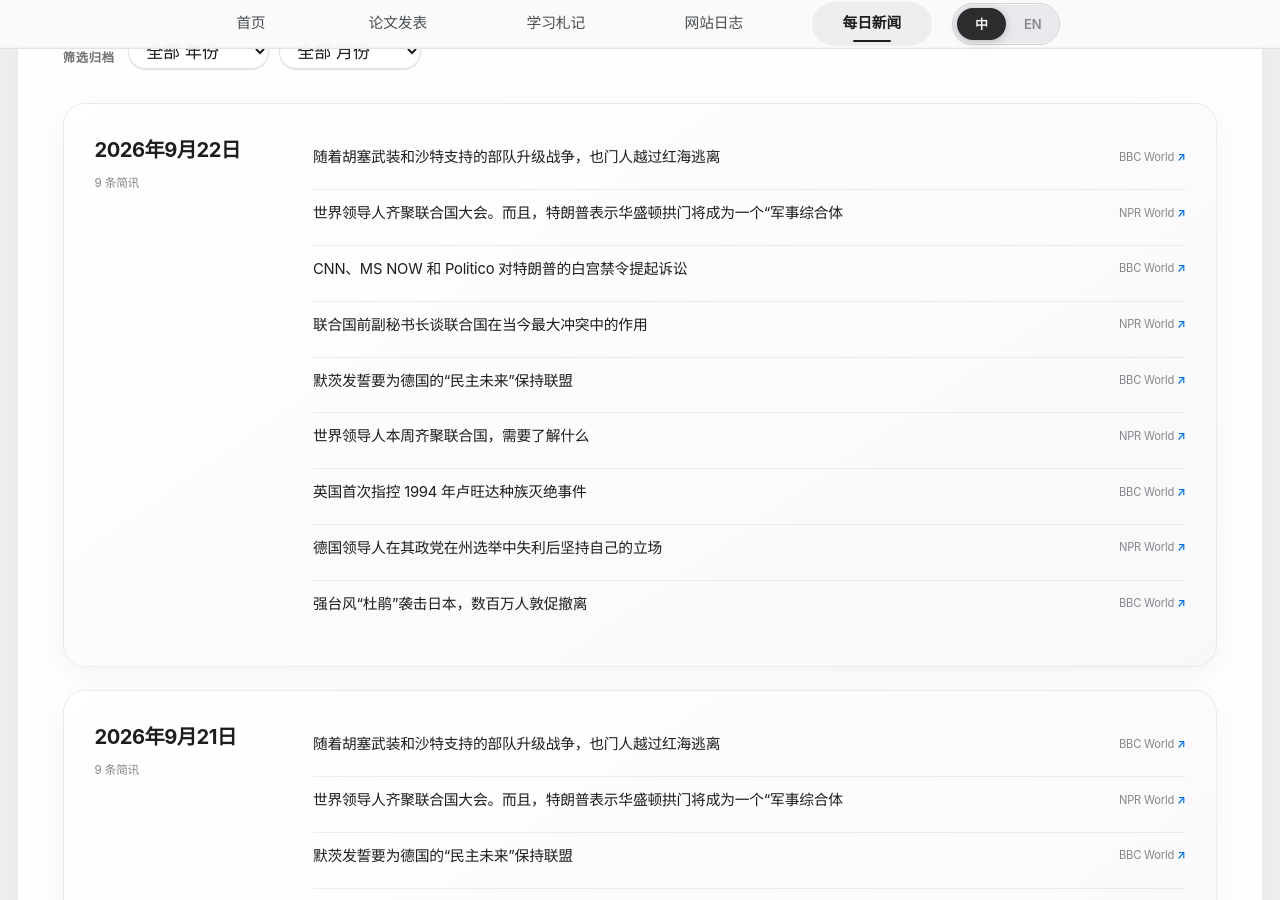
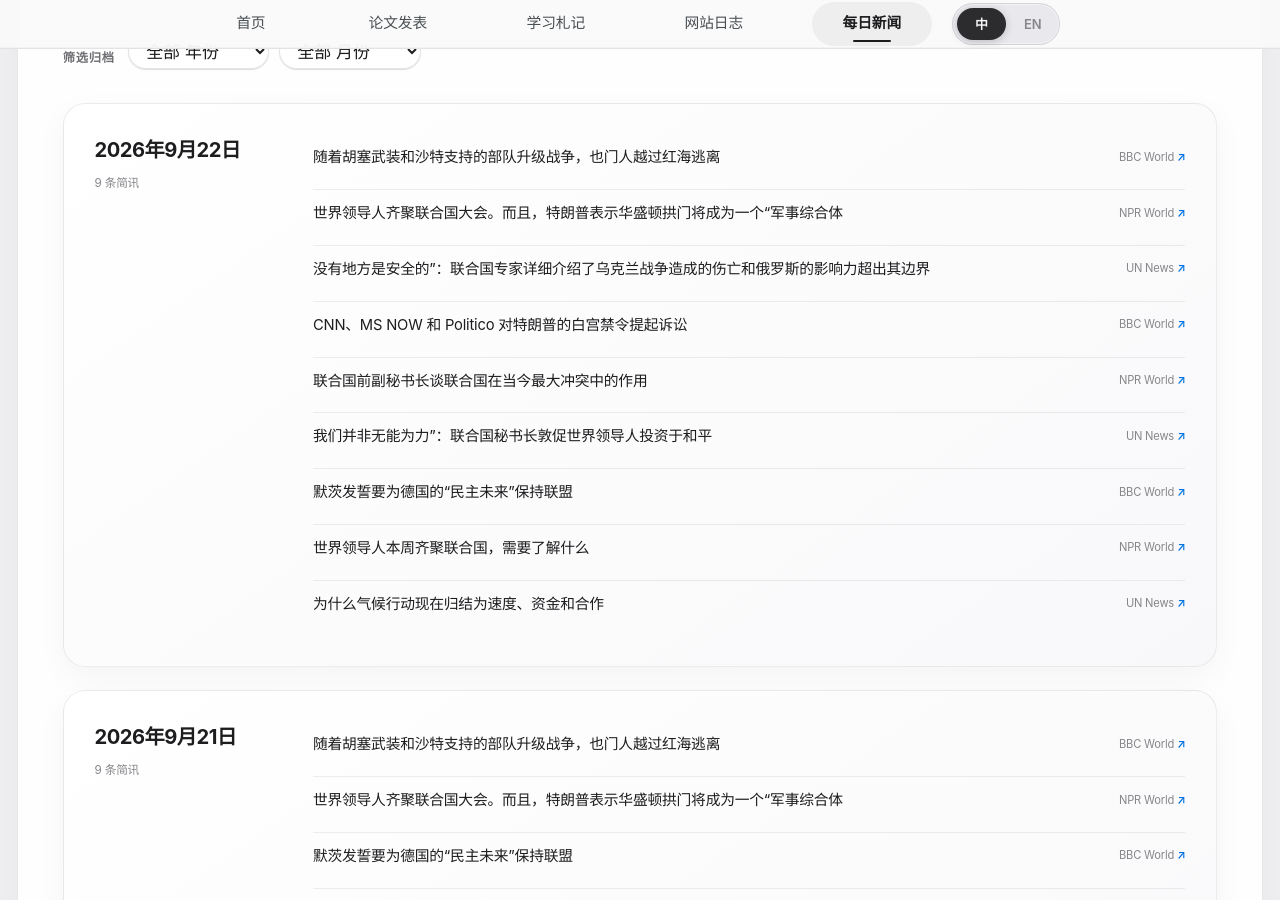
Before and after one commit to HaoxiangLuo/HaoxiangLuo.github.io, a Jekyll site: the page built from _pages/daily-news-zh.html, in a window 1280 px wide and 900 px high, scrolled down 297 px. Built offline with Jekyll 4.4.1, drawn with Linux system fonts in a browser that asks for light colours; a style sheet for code colours, icons or effects is not loaded.

Commit message:
Update daily news 2026-09-22

```diff
--- a/_data/daily_news.json
+++ b/_data/daily_news.json
@@ -1,5 +1,5 @@
 {
-  "updated_at": "2026-09-22T01:21:36+08:00",
+  "updated_at": "2026-09-22T02:27:25+08:00",
   "days": [
     {
       "date": "2026-09-22",
@@ -17,6 +17,12 @@
           "title_zh": "世界领导人齐聚联合国大会。而且，特朗普表示华盛顿拱门将成为一个“军事综合体"
         },
         {
+          "title": "‘Nowhere is safe’: UN experts detail Ukraine war’s toll and Russia’s reach beyond its borders",
+          "source": "UN News",
+          "url": "https://news.un.org/feed/view/en/story/2026/09/1168386",
+          "title_zh": "没有地方是安全的”：联合国专家详细介绍了乌克兰战争造成的伤亡和俄罗斯的影响力超出其边界"
+        },
+        {
           "title": "CNN, MS NOW and Politico file lawsuit against Trump's White House ban",
           "source": "BBC World",
           "url": "https://www.bbc.co.uk/news/articles/cm0e32rwvrryo?at_medium=RSS&at_campaign=rss",
@@ -27,6 +33,12 @@
           "source": "NPR World",
           "url": "https://www.npr.org/2026/09/21/nx-s1-5974141/former-un-deputy-secretary-general-on-the-role-of-the-un-in-todays-biggest-conflicts",
           "title_zh": "联合国前副秘书长谈联合国在当今最大冲突中的作用"
+        },
+        {
+          "title": "‘We are not powerless’: UN chief urges world leaders to invest in peace",
+          "source": "UN News",
+          "url": "https://news.un.org/feed/view/en/story/2026/09/1168383",
+          "title_zh": "我们并非无能为力”：联合国秘书长敦促世界领导人投资于和平"
         },
         {
           "title": "Merz vows to keep coalition together for Germany's 'democratic future'",
@@ -41,22 +53,10 @@
           "title_zh": "世界领导人本周齐聚联合国，需要了解什么"
         },
         {
-          "title": "First UK charges brought over 1994 Rwanda genocide",
-          "source": "BBC World",
-          "url": "https://www.bbc.co.uk/news/articles/cr2092216nywo?at_medium=RSS&at_campaign=rss",
-          "title_zh": "英国首次指控 1994 年卢旺达种族灭绝事件"
-        },
-        {
-          "title": "Germany's leader stands his ground after his party loses in state elections",
-          "source": "NPR World",
-          "url": "https://www.npr.org/2026/09/21/g-s1-144231/germany-state-elections-merz",
-          "title_zh": "德国领导人在其政党在州选举中失利后坚持自己的立场"
-        },
-        {
-          "title": "Millions urged to evacuate as powerful Typhoon Dujuan hits Japan",
-          "source": "BBC World",
-          "url": "https://www.bbc.co.uk/news/articles/cm3wj2lexl97o?at_medium=RSS&at_campaign=rss",
-          "title_zh": "强台风“杜鹃”袭击日本，数百万人敦促撤离"
+          "title": "Why climate action now comes down to speed, finance and cooperation",
+          "source": "UN News",
+          "url": "https://news.un.org/feed/view/en/story/2026/09/1168382",
+          "title_zh": "为什么气候行动现在归结为速度、资金和合作"
         }
       ]
     },
```
